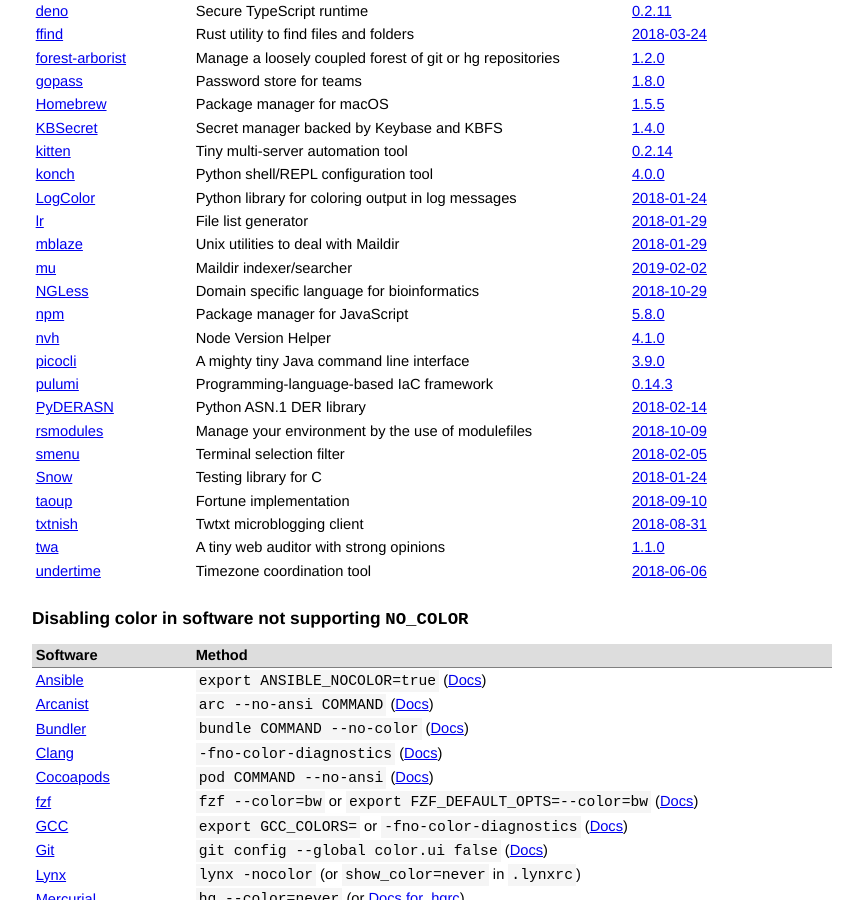
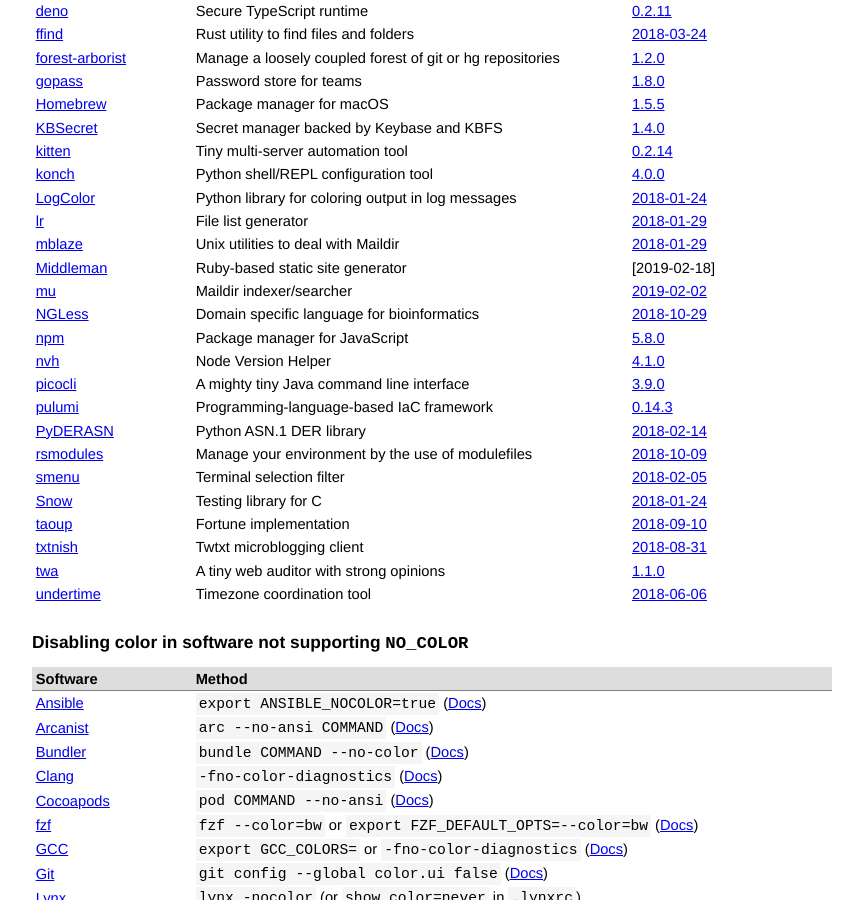
Before and after one commit to jcs/no_color, a Jekyll site: the page built from index.md, in a window 1280 px wide and 900 px high, scrolled down 598 px. Shown: the whole window, without its empty margins (208-1071 px from the left). Built offline with Jekyll 4.4.1, drawn with Linux system fonts in a browser that asks for light colours; our own code applies the rules of GitHub Pages for plain Markdown files.

Commit message:
Add Middleman

```diff
--- a/index.md
+++ b/index.md
@@ -54,6 +54,7 @@ and submit a pull request.
 | [LogColor](https://github.com/induane/logcolor) | Python library for coloring output in log messages | [2018-01-24](https://github.com/induane/logcolor/commit/0092b0af2a1506eee2b0ca028b1cf51f78fc91fa) |
 | [lr](https://github.com/chneukirchen/lr) | File list generator | [2018-01-29](https://github.com/chneukirchen/lr/commit/8f0ac7c8abb4e0830d6cf72bbbd5f38c44b4266d) |
 | [mblaze](https://github.com/chneukirchen/mblaze) | Unix utilities to deal with Maildir | [2018-01-29](https://github.com/chneukirchen/mblaze/commit/4014f03afe6d624ba1c6bdde6551b4996ba31fe5) |
+| [Middleman](https://middlemanapp.com) | Ruby-based static site generator | [2019-02-18] |
 | [mu](https://www.djcbsoftware.nl/code/mu/) | Maildir indexer/searcher | [2019-02-02](https://github.com/djcb/mu/commit/eb6efee81db22531ef05e140549bde7e87dd9725) |
 | [NGLess](http://ngless.embl.de/) | Domain specific language for bioinformatics | [2018-10-29](https://github.com/ngless-toolkit/ngless/commit/15926150701100ff96b4a7cd1f3142f9a272b983) |
 | [npm](https://www.npmjs.com/) | Package manager for JavaScript | [5.8.0](https://github.com/npm/npm/releases/tag/v5.8.0) |
```
